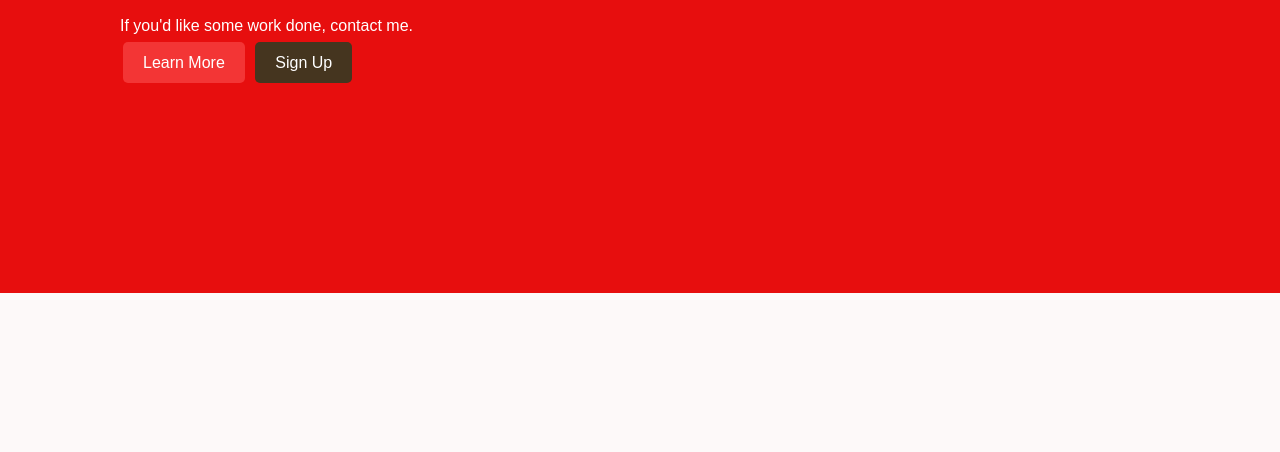
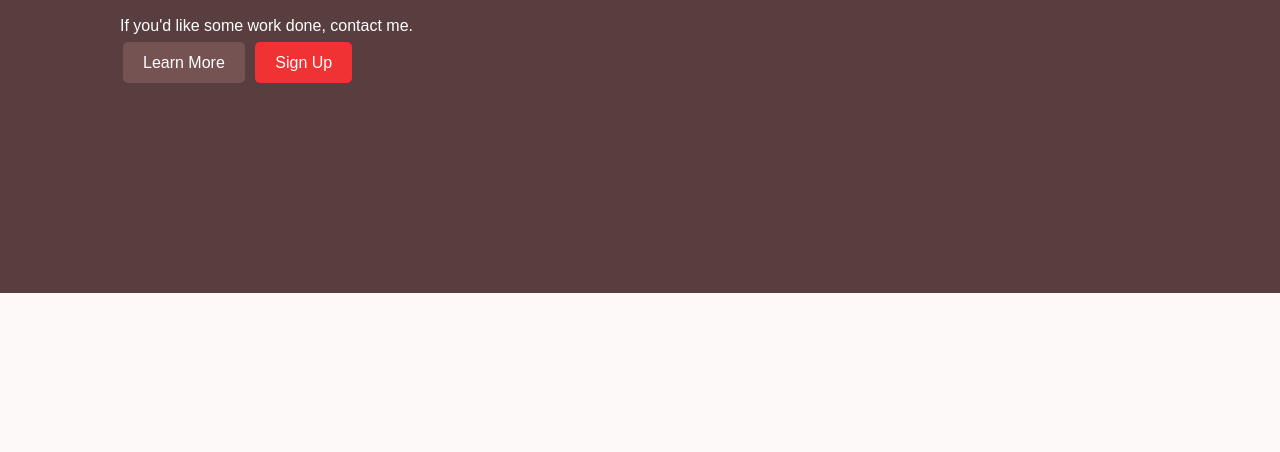
Before and after one commit to TomE1/jsApps, a plain HTML site: page index.html in a window 1280 px wide. Shown: the part 307-759 px from the top of the page. Drawn offline with Linux system fonts and the light colour scheme.

Commit message:
all good

```diff
--- a/_config.scss
+++ b/_config.scss
@@ -1,6 +1,6 @@
 $font-stack: Arial, Helvetica, sans-serif;
-$primary-color: #e70e0e;
-$secondary-color: #221a0f;
+$primary-color: #583e3e;
+$secondary-color: #df1010;
 $light-color: #fdf9f9;
 $white-color: #fff;
 $link-color-light: rgb(233, 213, 213);
```
Also changed, not shown: index.html (+0 -13 lines), styles.css.
